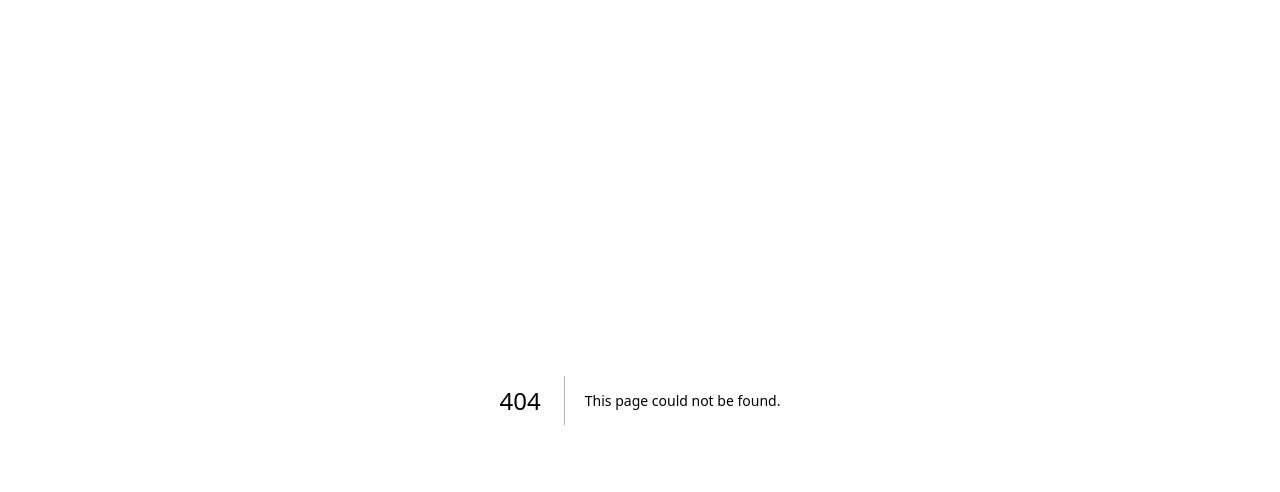
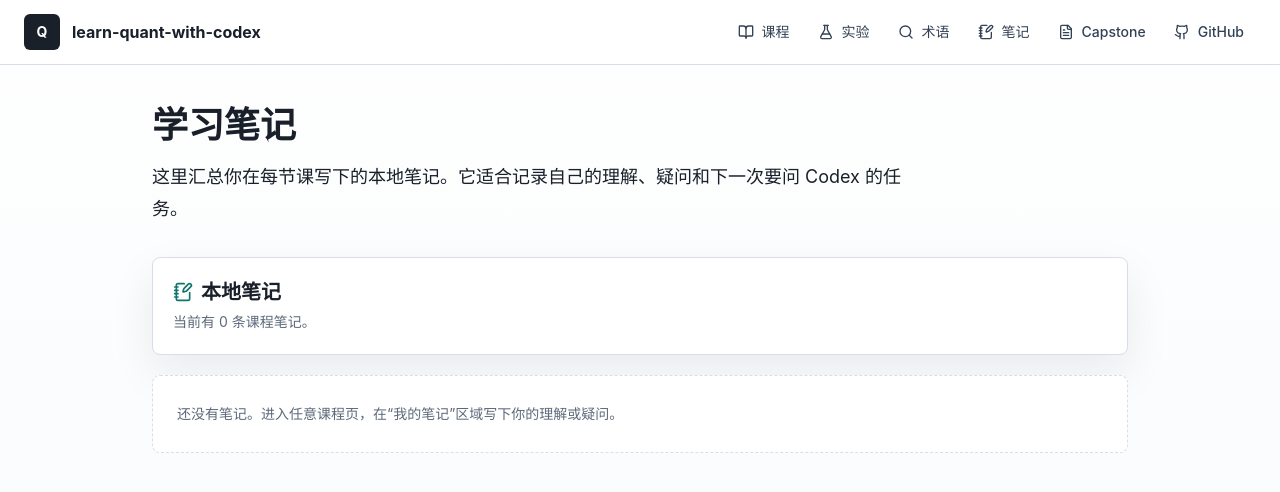
Before and after one commit to ZeyuZuo/learn-quant-with-codex, a Next.js app in the folder web/: page /notebook in a window 1280 px wide. Before the commit this address had no page. Shown: the top 492 px of the page. Built offline with nearby package versions, Linux system fonts and the light colour scheme.

Commit message:
Add local lesson notebook

```diff
--- /dev/null
+++ b/web/src/app/notebook/page.tsx
@@ -0,0 +1,19 @@
+import { SiteHeader } from "@/components/layout/SiteHeader";
+import { NotebookView } from "@/components/notebook/NotebookView";
+
+export default function NotebookPage() {
+  return (
+    <>
+      <SiteHeader />
+      <main className="mx-auto max-w-5xl px-4 py-10 sm:px-6">
+        <header>
+          <h1 className="text-3xl font-black text-ink sm:text-4xl">学习笔记</h1>
+          <p className="mt-4 max-w-3xl text-lg leading-8 text-slate-650">
+            这里汇总你在每节课写下的本地笔记。它适合记录自己的理解、疑问和下一次要问 Codex 的任务。
+          </p>
+        </header>
+        <NotebookView />
+      </main>
+    </>
+  );
+}
--- a/web/src/components/layout/SiteHeader.tsx
+++ b/web/src/components/layout/SiteHeader.tsx
@@ -1,5 +1,5 @@
 import Link from "next/link";
-import { BookOpen, FileText, FlaskConical, Github, Search } from "lucide-react";
+import { BookOpen, FileText, FlaskConical, Github, NotebookPen, Search } from "lucide-react";
 
 export function SiteHeader() {
   return (
@@ -22,6 +22,10 @@ export function SiteHeader() {
             <Search className="h-4 w-4" />
             术语
           </Link>
+          <Link href="/notebook" className="hidden items-center gap-2 rounded-md px-3 py-2 transition hover:bg-slate-100 lg:inline-flex">
+            <NotebookPen className="h-4 w-4" />
+            笔记
+          </Link>
           <Link href="/capstone" className="hidden items-center gap-2 rounded-md px-3 py-2 transition hover:bg-slate-100 sm:inline-flex">
             <FileText className="h-4 w-4" />
             Capstone
--- a/web/src/components/lesson/LessonView.tsx
+++ b/web/src/components/lesson/LessonView.tsx
@@ -10,6 +10,7 @@ import { QuizCard } from "@/components/quiz/QuizCard";
 import { LessonCompleteButton } from "@/components/progress/LessonCompleteButton";
 import { PracticePanel } from "./PracticePanel";
 import { ConceptPills } from "./ConceptPills";
+import { NotesPanel } from "./NotesPanel";
 
 type LessonViewProps = {
   lesson: Lesson;
@@ -107,6 +108,7 @@ export function LessonView({ lesson }: LessonViewProps) {
       <div className="mt-8 grid gap-6">
         <QuizCard quiz={lesson.quiz} />
         <PracticePanel lesson={lesson} />
+        <NotesPanel slug={lesson.slug} />
         <PromptBox prompt={lesson.codexTask} />
         <Checkpoint items={lesson.checkpoint} />
         <div className="rounded-lg border border-line bg-white p-5 shadow-soft">
--- /dev/null
+++ b/web/src/components/lesson/NotesPanel.tsx
@@ -0,0 +1,56 @@
+"use client";
+
+import { useEffect, useState } from "react";
+import { Check, NotebookPen } from "lucide-react";
+import { useLessonNotes } from "@/lib/notes";
+
+type NotesPanelProps = {
+  slug: string;
+};
+
+export function NotesPanel({ slug }: NotesPanelProps) {
+  const notes = useLessonNotes();
+  const [value, setValue] = useState("");
+  const [saved, setSaved] = useState(false);
+
+  useEffect(() => {
+    if (notes.ready) {
+      setValue(notes.getNote(slug));
+    }
+  }, [notes, slug]);
+
+  function save() {
+    notes.saveNote(slug, value);
+    setSaved(true);
+    window.setTimeout(() => setSaved(false), 1400);
+  }
+
+  return (
+    <section className="rounded-lg border border-line bg-white p-5 shadow-soft">
+      <div className="flex flex-wrap items-start justify-between gap-3">
+        <div>
+          <h3 className="flex items-center gap-2 text-base font-bold text-ink">
+            <NotebookPen className="h-4 w-4 text-accent" />
+            我的笔记
+          </h3>
+          <p className="mt-1 text-sm leading-6 text-muted">写下本节你真正理解了什么、还有什么疑问。笔记只保存在当前浏览器。</p>
+        </div>
+        <button
+          type="button"
+          onClick={save}
+          className="inline-flex min-h-10 items-center gap-2 rounded-md bg-ink px-3 py-2 text-sm font-bold text-white transition hover:bg-slate-700 focus:outline-none focus:ring-2 focus:ring-accent/30"
+        >
+          {saved ? <Check className="h-4 w-4" /> : null}
+          {saved ? "已保存" : "保存笔记"}
+        </button>
+      </div>
+      <textarea
+        value={value}
+        onChange={(event) => setValue(event.target.value)}
+        rows={6}
+        placeholder="例如：我理解了 signal 和 position 的区别，但还需要复习为什么 position 要 shift 一天。"
+        className="mt-4 w-full resize-y rounded-md border border-line bg-slate-50 p-3 text-sm leading-7 text-ink outline-none transition focus:border-accent focus:bg-white focus:ring-2 focus:ring-accent/20"
+      />
+    </section>
+  );
+}
--- /dev/null
+++ b/web/src/components/notebook/NotebookView.tsx
@@ -0,0 +1,68 @@
+"use client";
+
+import Link from "next/link";
+import { NotebookPen, RotateCcw } from "lucide-react";
+import { allLessons } from "@/lib/courses";
+import { useLessonNotes } from "@/lib/notes";
+
+export function NotebookView() {
+  const notes = useLessonNotes();
+
+  function findLesson(slug: string) {
+    return allLessons.find((lesson) => lesson.slug === slug);
+  }
+
+  return (
+    <section className="mt-8">
+      <div className="flex flex-wrap items-center justify-between gap-3 rounded-lg border border-line bg-white p-5 shadow-soft">
+        <div>
+          <h2 className="flex items-center gap-2 text-xl font-bold text-ink">
+            <NotebookPen className="h-5 w-5 text-accent" />
+            本地笔记
+          </h2>
+          <p className="mt-1 text-sm leading-6 text-muted">
+            {notes.ready ? `当前有 ${notes.noteCount} 条课程笔记。` : "正在读取本地笔记。"}
+          </p>
+        </div>
+        {notes.noteCount > 0 ? (
+          <button
+            type="button"
+            onClick={notes.clearAllNotes}
+            className="inline-flex items-center gap-2 rounded-md border border-line bg-white px-3 py-2 text-sm font-semibold text-muted transition hover:border-rose-300 hover:text-rose-700"
+          >
+            <RotateCcw className="h-4 w-4" />
+            清空笔记
+          </button>
+        ) : null}
+      </div>
+
+      <div className="mt-5 grid gap-4">
+        {notes.noteList.length === 0 ? (
+          <div className="rounded-lg border border-dashed border-line bg-white p-6 text-sm leading-7 text-muted">
+            还没有笔记。进入任意课程页，在“我的笔记”区域写下你的理解或疑问。
+          </div>
+        ) : (
+          notes.noteList.map((note) => {
+            const lesson = findLesson(note.slug);
+            return (
+              <article key={note.slug} className="rounded-lg border border-line bg-white p-5 shadow-soft">
+                <div className="flex flex-wrap items-start justify-between gap-3">
+                  <div>
+                    <h3 className="text-lg font-bold text-ink">{lesson ? `${lesson.id} ${lesson.title}` : note.slug}</h3>
+                    <p className="mt-1 text-xs text-muted">更新时间：{new Date(note.updatedAt).toLocaleString()}</p>
+                  </div>
+                  {lesson ? (
+                    <Link href={`/courses/${lesson.slug}`} className="rounded-md border border-line bg-slate-50 px-3 py-2 text-sm font-semibold text-slate-700 transition hover:border-accent hover:text-accent">
+                      回到课程
+                    </Link>
+                  ) : null}
+                </div>
+                <p className="mt-4 whitespace-pre-wrap rounded-md bg-slate-50 p-4 text-sm leading-7 text-slate-700">{note.text}</p>
+              </article>
+            );
+          })
+        )}
+      </div>
+    </section>
+  );
+}
--- /dev/null
+++ b/web/src/lib/notes.ts
@@ -0,0 +1,83 @@
+"use client";
+
+import { useEffect, useMemo, useState } from "react";
+
+export type LessonNote = {
+  slug: string;
+  text: string;
+  updatedAt: string;
+};
+
+const STORAGE_KEY = "learn-quant-with-codex.lesson-notes";
+
+function readNotes(): Record<string, LessonNote> {
+  if (typeof window === "undefined") {
+    return {};
+  }
+
+  try {
+    const raw = window.localStorage.getItem(STORAGE_KEY);
+    if (!raw) {
+      return {};
+    }
+    const parsed = JSON.parse(raw);
+    return typeof parsed === "object" && parsed !== null ? parsed : {};
+  } catch {
+    return {};
+  }
+}
+
+function writeNotes(notes: Record<string, LessonNote>) {
+  window.localStorage.setItem(STORAGE_KEY, JSON.stringify(notes));
+}
+
+export function useLessonNotes() {
+  const [notes, setNotes] = useState<Record<string, LessonNote>>({});
+  const [ready, setReady] = useState(false);
+
+  useEffect(() => {
+    setNotes(readNotes());
+    setReady(true);
+  }, []);
+
+  function saveNote(slug: string, text: string) {
+    setNotes((current) => {
+      const next = { ...current };
+      const trimmed = text.trim();
+      if (!trimmed) {
+        delete next[slug];
+      } else {
+        next[slug] = {
+          slug,
+          text,
+          updatedAt: new Date().toISOString(),
+        };
+      }
+      writeNotes(next);
+      return next;
+    });
+  }
+
+  function clearAllNotes() {
+    writeNotes({});
+    setNotes({});
+  }
+
+  const noteList = useMemo(
+    () =>
+      Object.values(notes).sort((a, b) => {
+        return Date.parse(b.updatedAt) - Date.parse(a.updatedAt);
+      }),
+    [notes],
+  );
+
+  return {
+    ready,
+    notes,
+    noteList,
+    noteCount: noteList.length,
+    getNote: (slug: string) => notes[slug]?.text ?? "",
+    saveNote,
+    clearAllNotes,
+  };
+}
```
Also changed, not shown: 3 other files (tests, documents, lock files or other folders).
